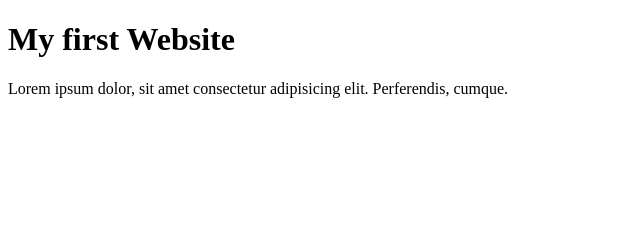
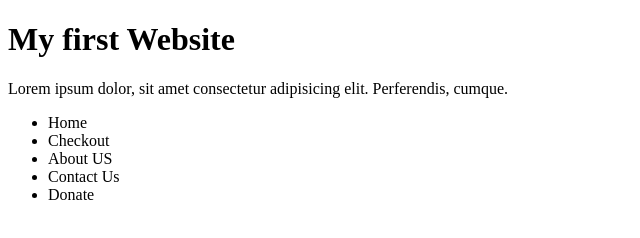
Before and after one commit to maldima11/my_first_website, a plain HTML site: page index.html in a window 1280 px wide. Shown: the whole page, without its empty margins (0-640 px from the left). Drawn offline with Linux system fonts and the light colour scheme.

Commit message:
added a list in the new branch created

```diff
--- a/index.html
+++ b/index.html
@@ -7,7 +7,14 @@
 </head>
 <body>
     <h1>My first Website</h1>
+    <p>Lorem ipsum dolor, sit amet consectetur adipisicing elit. Perferendis, cumque.</p>
 
-    <p>Lorem ipsum dolor, sit amet consectetur adipisicing elit. Perferendis, cumque.</p>
+    <ul>
+        <li>Home</li>
+        <li>Checkout</li>
+        <li>About US</li>
+        <li>Contact Us</li>
+        <li>Donate</li>
+    </ul>
 </body>
 </html>
```
